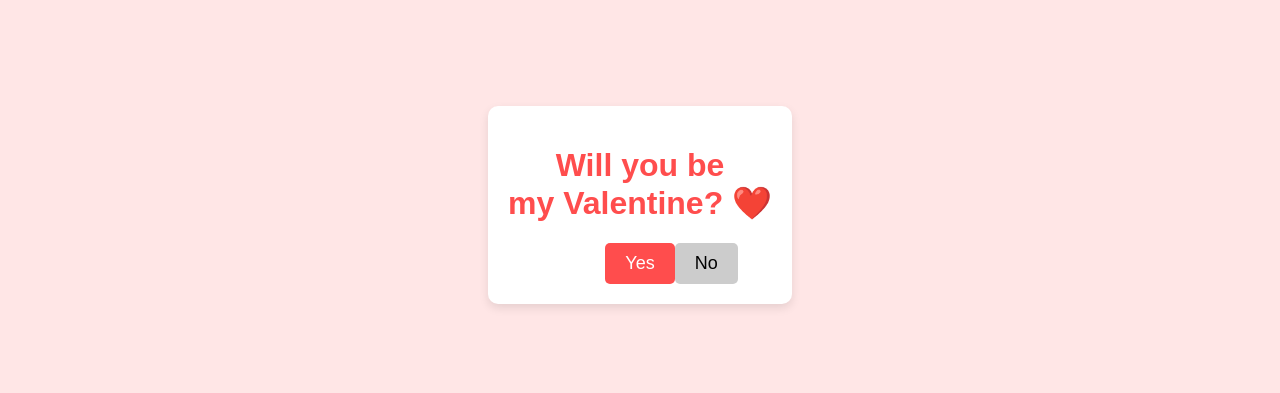
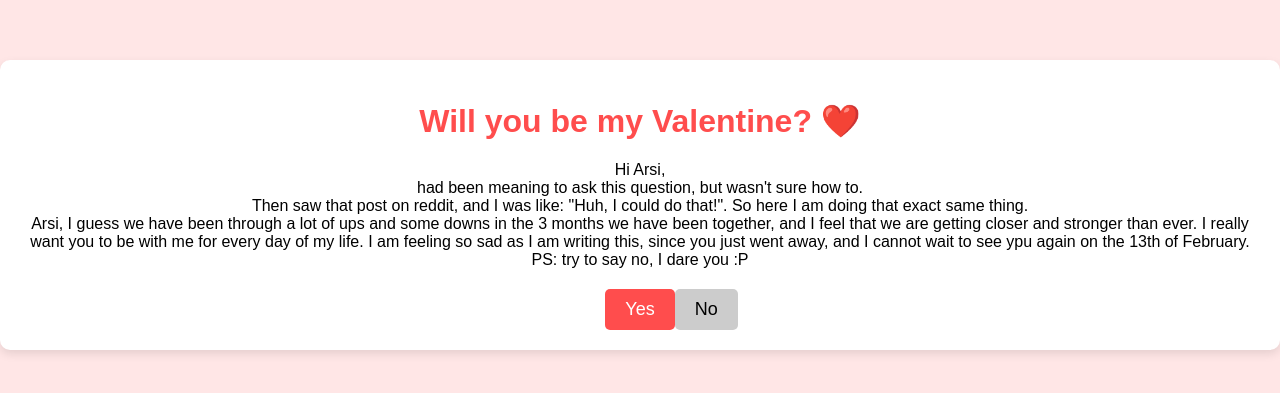
Before and after one commit to VedanshDayal1309/website-arsi, a plain HTML site: page index.html in a window 1280 px wide. Shown: the part 195-588 px from the top of the page. Drawn offline with Linux system fonts and the light colour scheme.

Commit message:
Update index.html

```diff
--- a/index.html
+++ b/index.html
@@ -52,7 +52,8 @@
 </head>
 <body>
     <div class="container">
-        <h1>Will you be <br> my Valentine? ❤️</h1>
+        <h1>Will you be my Valentine? ❤️</h1>
+        <p> Hi Arsi,<br> had been meaning to ask this question, but wasn't sure how to.<br> Then saw that post on reddit, and I was like: "Huh, I could do that!". So here I am doing that exact same thing.<br> Arsi, I guess we have been through a lot of ups and some downs in the 3 months we have been together, and I feel that we are getting closer and stronger than ever. I really want you to be with me for every day of my life. I am feeling so sad as I am writing this, since you just went away, and I cannot wait to see ypu again on the 13th of February.<br> PS: try to say no, I dare you :P</p>
         <div class="buttons">
             <button class="yes" onclick="showMessage()">Yes</button>
             <button class="no" onclick="moveButton()">No</button>
```
